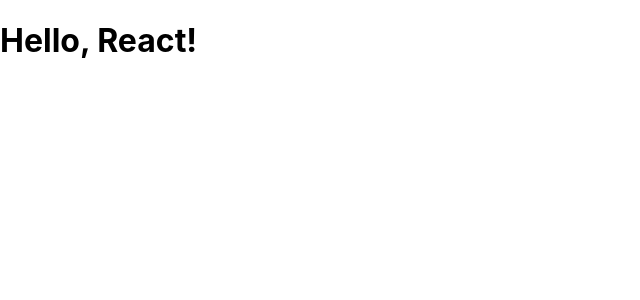
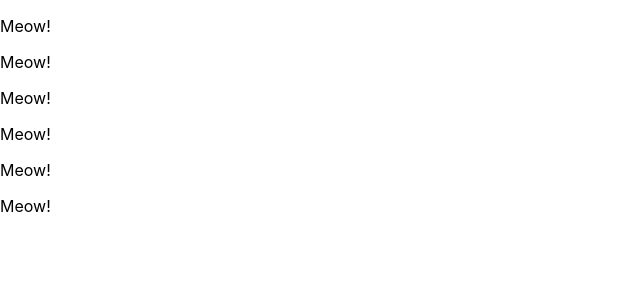
Before and after one commit to TakuroSugahara/plactice-react, a React (Create React App) app: page / in a window 1280 px wide. Shown: the top 300 px of the page, without its empty margins (0-640 px from the left). Built offline with nearby package versions, Linux system fonts and the light colour scheme.

Commit message:
feat: create function component

```diff
--- a/src/App.js
+++ b/src/App.js
@@ -1,11 +1,33 @@
 import React from 'react';
 
-function App() {
+// function App() {
+// return (
+// <div>
+// <label htmlFor="bar">bar</label>
+// <input
+// type="text"
+// onChange={e => {
+// console.log('clicked input ');
+// }}
+// />
+// </div>
+// );
+// }
+
+const App = () => {
   return (
-    <div className="App">
-      <h1>Hello, React!</h1>
+    <div>
+      <Cat />
+      <Cat />
+      <Cat />
+      <Cat />
+      <Cat />
+      <Cat />
     </div>
   );
-}
+};
+const Cat = () => {
+  return <p>Meow!</p>;
+};
 
 export default App;
```
